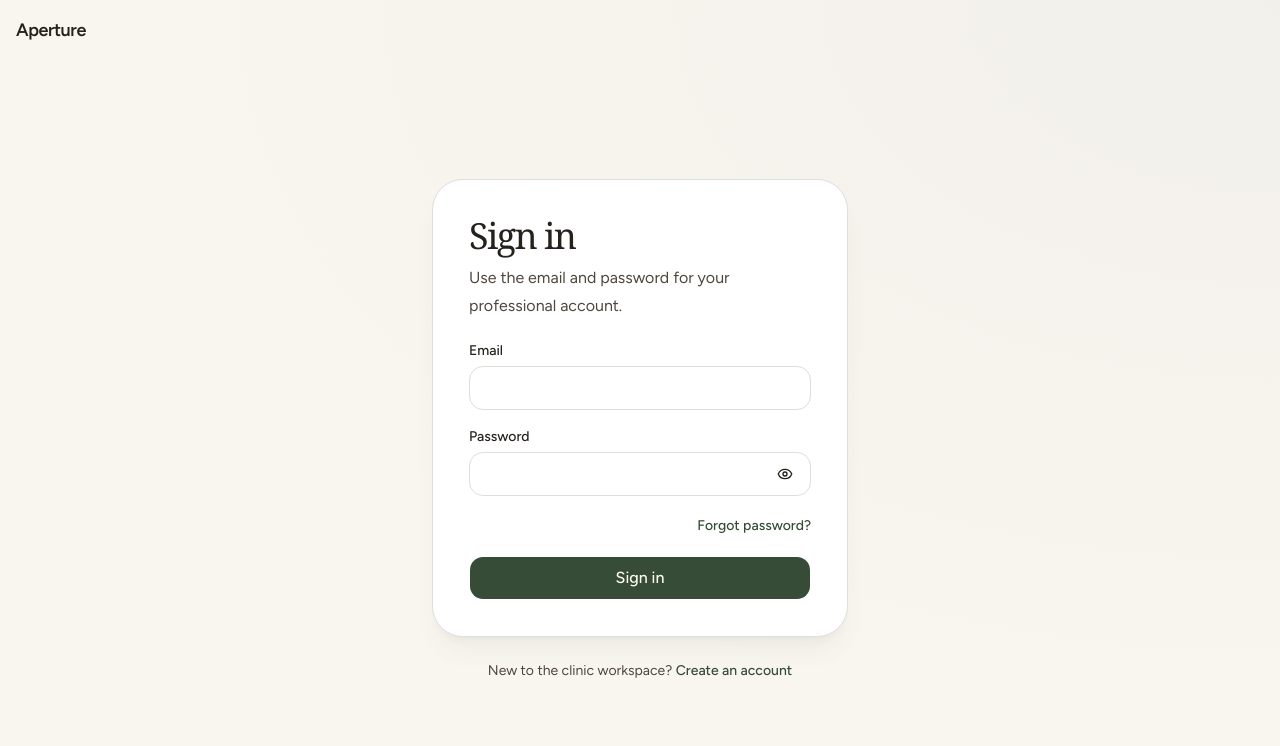
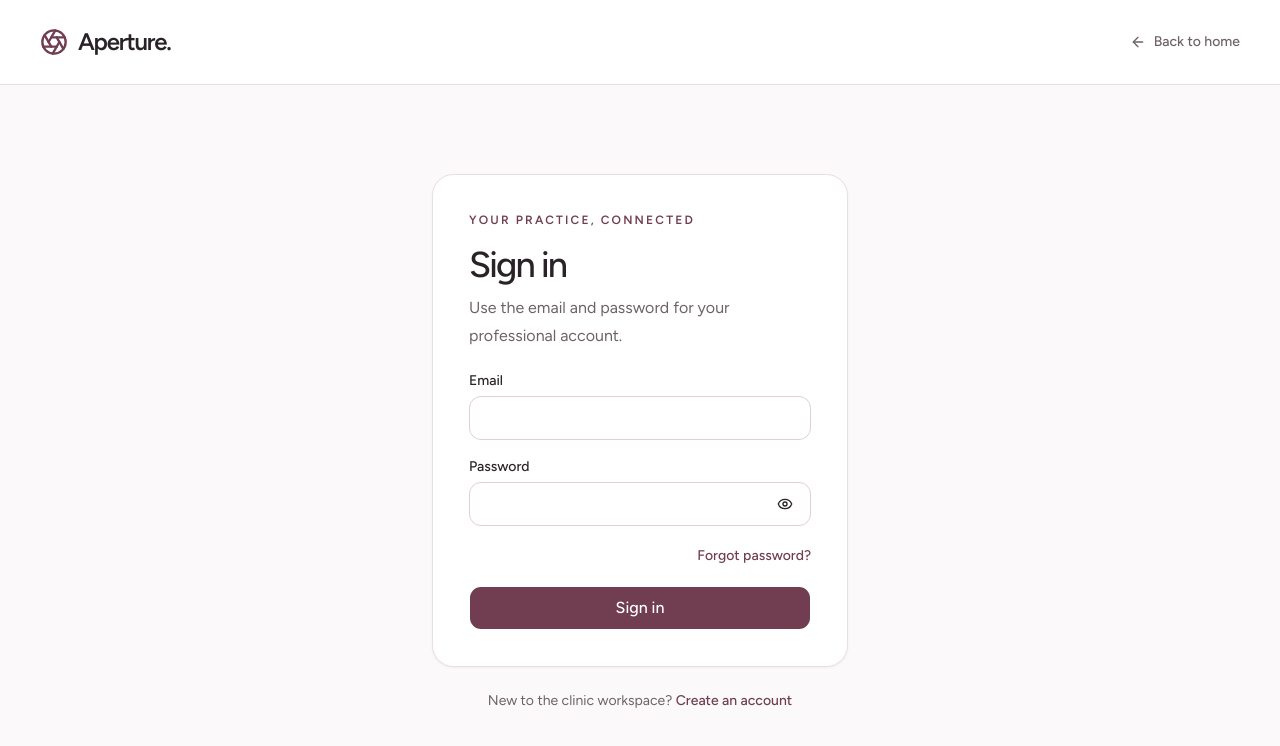
Before and after one commit to hcsoft19/aperture, a Next.js app: page /login in a window 1280 px wide. Shown: the top 746 px of the page. Built offline with nearby package versions, Linux system fonts and the light colour scheme.

Commit message:
Unify clinic and authentication UI with approved blush design

```diff
--- a/src/app/(app)/home/page.tsx
+++ b/src/app/(app)/home/page.tsx
@@ -74,11 +74,11 @@ async function WorkspaceHome() {
         <div><p className="eyebrow mb-3 text-primary">Your clinic, in focus</p><h1 className="editorial-title text-4xl leading-tight sm:text-5xl">Welcome to your workspace.</h1><p className="mt-3 text-base leading-7 text-muted-foreground">A little clarity for every patient journey.</p></div>
         <Link href="/capture" className={buttonVariants({ size: "lg", className: "self-start sm:shrink-0" })}><Camera aria-hidden="true" />New capture</Link>
       </section>
-      <section className="relative overflow-hidden rounded-3xl border border-border bg-secondary p-7 sm:p-10">
+      <section className="relative overflow-hidden rounded-2xl border border-border bg-secondary p-7 sm:p-10">
         <div className="relative z-10 max-w-xl"><p className="eyebrow mb-4 text-primary">{workspace.activeMembership?.organizationName}</p><h2 className="editorial-title text-3xl leading-tight sm:text-4xl">Every detail deserves<br />a thoughtful record.</h2><p className="mt-4 max-w-md text-base leading-7 text-muted-foreground">Start with a patient chart, capture a consistent set of views, and keep their progress connected.</p><Link href="/patients" className="mt-6 inline-flex min-h-11 items-center gap-3 font-medium text-primary underline-offset-4 hover:underline">Open patient library <ArrowRight aria-hidden="true" className="size-4" /></Link></div>
         <div aria-hidden="true" className="pointer-events-none absolute -right-16 -bottom-24 size-80 rounded-full border-[40px] border-primary/5 sm:size-96" />
       </section>
-      <section aria-labelledby="quick-actions-title"><div className="mb-5 flex flex-wrap items-center justify-between gap-2"><h2 id="quick-actions-title" className="text-lg font-medium">Make yourself at home</h2><span className="text-sm text-muted-foreground">Your everyday essentials</span></div><div className="grid gap-4 md:grid-cols-3">{quickActions.map(({ title, description, href, label, icon: Icon }) => <Link key={href} href={href} className="group flex flex-col rounded-2xl border border-border bg-card p-6 transition-colors hover:border-primary/50 hover:bg-secondary/40"><span className="flex size-12 items-center justify-center rounded-2xl bg-secondary text-primary"><Icon aria-hidden="true" className="size-5" /></span><h3 className="mt-6 text-lg font-medium">{title}</h3><p className="mt-2 mb-6 text-base leading-7 text-muted-foreground">{description}</p><span className="mt-auto flex items-center justify-between gap-2 text-base font-medium text-primary">{label}<ArrowRight aria-hidden="true" className="size-4" /></span></Link>)}</div></section>
+      <section aria-labelledby="quick-actions-title"><div className="mb-5 flex flex-wrap items-center justify-between gap-2"><h2 id="quick-actions-title" className="text-lg font-medium">Make yourself at home</h2><span className="text-sm text-muted-foreground">Your everyday essentials</span></div><div className="grid gap-4 md:grid-cols-3">{quickActions.map(({ title, description, href, label, icon: Icon }) => <Link key={href} href={href} className="group flex flex-col rounded-xl border border-border bg-card p-6 transition-colors hover:border-primary/50 hover:bg-secondary/40 focus-visible:border-primary"><span className="flex size-12 items-center justify-center rounded-2xl bg-secondary text-primary"><Icon aria-hidden="true" className="size-5" /></span><h3 className="mt-6 text-lg font-medium">{title}</h3><p className="mt-2 mb-6 text-base leading-7 text-muted-foreground">{description}</p><span className="mt-auto flex items-center justify-between gap-2 text-base font-medium text-primary">{label}<ArrowRight aria-hidden="true" className="size-4" /></span></Link>)}</div></section>
       <div className="flex items-start gap-3 rounded-2xl border border-border px-5 py-4"><ShieldCheck aria-hidden="true" className="mt-1 size-5 shrink-0 text-primary" /><p className="text-base leading-7 text-muted-foreground">A considered space for care. Original photographs stay unchanged, and patient sharing stays in your control.</p></div>
     </div>
   );
--- a/src/app/globals.css
+++ b/src/app/globals.css
@@ -9,7 +9,7 @@
   --color-foreground: var(--foreground);
   --font-sans: var(--font-figtree), ui-sans-serif, system-ui, sans-serif;
   --font-mono: ui-monospace, SFMono-Regular, Menlo, monospace;
-  --font-heading: Georgia, "Times New Roman", serif;
+  --font-heading: var(--font-sans);
   --color-sidebar-ring: var(--sidebar-ring);
   --color-sidebar-border: var(--sidebar-border);
   --color-sidebar-accent-foreground: var(--sidebar-accent-foreground);
@@ -49,38 +49,38 @@
 }
 
 :root {
-  --background: oklch(0.975 0.009 85);
-  --foreground: oklch(0.25 0.012 70);
-  --card: oklch(1 0 0);
-  --card-foreground: oklch(0.25 0.012 70);
-  --popover: oklch(1 0 0);
-  --popover-foreground: oklch(0.25 0.012 70);
-  --primary: oklch(0.39 0.045 145);
-  --primary-foreground: oklch(0.985 0.008 85);
-  --secondary: oklch(0.955 0.008 90);
-  --secondary-foreground: oklch(0.28 0.02 70);
-  --muted: oklch(0.955 0.008 90);
-  --muted-foreground: oklch(0.4 0.02 70);
-  --accent: oklch(0.93 0.022 125);
-  --accent-foreground: oklch(0.30 0.035 145);
-  --destructive: oklch(0.5 0.18 25);
-  --border: oklch(0.9 0.008 90);
-  --input: oklch(0.9 0.008 90);
-  --ring: oklch(0.39 0.045 145);
-  --chart-1: oklch(0.87 0 0);
-  --chart-2: oklch(0.556 0 0);
-  --chart-3: oklch(0.439 0 0);
-  --chart-4: oklch(0.371 0 0);
-  --chart-5: oklch(0.269 0 0);
-  --radius: 0.875rem;
-  --sidebar: oklch(0.985 0.004 90);
-  --sidebar-foreground: oklch(0.25 0.012 70);
-  --sidebar-primary: oklch(0.39 0.045 145);
-  --sidebar-primary-foreground: oklch(0.985 0.008 85);
-  --sidebar-accent: oklch(0.93 0.022 125);
-  --sidebar-accent-foreground: oklch(0.30 0.035 145);
-  --sidebar-border: oklch(0.9 0.008 90);
-  --sidebar-ring: oklch(0.39 0.045 145);
+  --background: #ffffff;
+  --foreground: #292327;
+  --card: #ffffff;
+  --card-foreground: #292327;
+  --popover: #ffffff;
+  --popover-foreground: #292327;
+  --primary: #703e50;
+  --primary-foreground: #ffffff;
+  --secondary: #f5ecee;
+  --secondary-foreground: #62404d;
+  --muted: #f8f4f3;
+  --muted-foreground: #6d6269;
+  --accent: #f5ecee;
+  --accent-foreground: #703e50;
+  --destructive: #a12d36;
+  --border: #e8dfe2;
+  --input: #ded1d6;
+  --ring: #703e50;
+  --chart-1: #703e50;
+  --chart-2: #8d5a6d;
+  --chart-3: #ae8392;
+  --chart-4: #62404d;
+  --chart-5: #292327;
+  --radius: 0.75rem;
+  --sidebar: #ffffff;
+  --sidebar-foreground: #292327;
+  --sidebar-primary: #703e50;
+  --sidebar-primary-foreground: #ffffff;
+  --sidebar-accent: #f5ecee;
+  --sidebar-accent-foreground: #703e50;
+  --sidebar-border: #e8dfe2;
+  --sidebar-ring: #703e50;
 }
 
 .dark {
@@ -133,14 +133,14 @@
   }
 }
 @layer base {
-  h1, h2 { text-wrap: balance; }
+  h1, h2 { text-wrap: balance; letter-spacing: -0.04em; }
   a:focus-visible, button:focus-visible, input:focus-visible, textarea:focus-visible, select:focus-visible {
     outline: 2px solid var(--ring);
     outline-offset: 4px;
   }
   ::selection { background: var(--accent); color: var(--accent-foreground); }
 }
-.editorial-title { font-family: var(--font-heading); font-weight: 400; letter-spacing: -0.045em; }
+.editorial-title { font-family: var(--font-heading); font-weight: 500; line-height: 1.13; letter-spacing: -0.05em; }
 .eyebrow { font-size: 0.75rem; font-weight: 600; letter-spacing: 0.18em; text-transform: uppercase; }
 @media (prefers-reduced-motion: reduce) {
   *, *::before, *::after { animation-duration: 0.01ms !important; transition-duration: 0.01ms !important; scroll-behavior: auto !important; }
--- a/src/components/layout/app-shell.tsx
+++ b/src/components/layout/app-shell.tsx
@@ -22,8 +22,8 @@ export function AppShell({ workspace, children }: AppShellProps) {
   return (
     <div className="min-h-dvh bg-background">
       <div className="mx-auto flex min-h-dvh w-full max-w-[1440px]">
-        <aside className="hidden w-64 shrink-0 border-r border-border bg-card/70 px-5 py-8 lg:block">
-          <Link href="/home" className="mb-10 flex min-h-11 items-center gap-2.5 px-3 text-xl font-medium tracking-tight">
+        <aside className="hidden w-64 shrink-0 border-r border-border bg-card px-5 py-8 lg:block">
+          <Link href="/home" className="mb-10 flex min-h-11 items-center gap-2.5 px-3 text-2xl font-semibold tracking-[-0.05em]">
             <Aperture aria-hidden="true" className="size-7 text-primary" />{APP_NAME}.
           </Link>
           <p className="eyebrow mb-4 px-3 text-muted-foreground">Workspace</p>
@@ -31,9 +31,9 @@ export function AppShell({ workspace, children }: AppShellProps) {
           <div className="mt-12 rounded-2xl bg-secondary p-4"><ShieldCheck aria-hidden="true" className="mb-3 size-5 text-primary" /><p className="text-base font-medium">Care in every detail.</p><p className="mt-2 text-sm leading-6 text-muted-foreground">A dedicated space for your clinic’s patient stories.</p></div>
         </aside>
         <div className="flex min-w-0 flex-1 flex-col">
-          <header className="flex items-center justify-between gap-4 border-b border-border bg-card/60 px-4 py-5 lg:px-10">
-            <Link href="/home" className="text-lg font-semibold tracking-tight lg:hidden">
-              {APP_NAME}
+          <header className="flex items-center justify-between gap-4 border-b border-border bg-card px-4 py-5 lg:px-10">
+            <Link href="/home" className="flex min-h-11 items-center gap-2 text-xl font-semibold tracking-[-0.05em] lg:hidden">
+              <Aperture aria-hidden="true" className="size-6 text-primary" />{APP_NAME}.
             </Link>
             <p className="hidden text-sm text-muted-foreground lg:block">{contextLabel}</p>
             <p className="max-w-[60%] truncate text-sm text-muted-foreground">
--- a/src/components/layout/auth-frame.tsx
+++ b/src/components/layout/auth-frame.tsx
@@ -1,4 +1,5 @@
 import Link from "next/link";
+import { Aperture, ArrowLeft } from "lucide-react";
 import type { ReactNode } from "react";
 
 import { APP_NAME } from "@/lib/brand";
@@ -12,14 +13,16 @@ type AuthFrameProps = {
 
 export function AuthFrame({ title, description, children, footer }: AuthFrameProps) {
   return (
-    <div className="flex min-h-dvh flex-col bg-background bg-[radial-gradient(ellipse_at_top_right,var(--secondary),transparent_65%)]">
-      <header className="px-4 py-4">
-        <Link href="/" className="text-lg font-semibold tracking-tight">
-          {APP_NAME}
+    <div className="flex min-h-dvh flex-col bg-muted/50">
+      <header className="flex items-center justify-between gap-4 border-b border-border bg-card px-5 py-5 sm:px-10">
+        <Link href="/" className="flex min-h-11 items-center gap-2.5 text-2xl font-semibold tracking-[-0.05em]">
+          <Aperture aria-hidden="true" className="size-7 text-primary" />{APP_NAME}.
         </Link>
+        <Link href="/" className="flex min-h-11 items-center gap-2 text-sm font-medium text-muted-foreground hover:text-primary"><ArrowLeft aria-hidden="true" className="size-4" />Back to home</Link>
       </header>
       <div className="mx-auto flex w-full max-w-md flex-1 flex-col justify-center px-4 py-8">
-        <div className="rounded-3xl border border-border bg-card p-7 shadow-xl shadow-primary/5 sm:p-9">
+        <div className="rounded-2xl border border-border bg-card p-7 shadow-sm shadow-primary/5 sm:p-9">
+          <p className="eyebrow mb-4 text-primary">Your practice, connected</p>
           <h1 className="editorial-title text-4xl">{title}</h1>
           <p className="mt-2 text-base leading-7 text-muted-foreground">{description}</p>
           <div className="mt-6">{children}</div>
```
Also changed, not shown: 3 other files (tests, documents, lock files or other folders).
